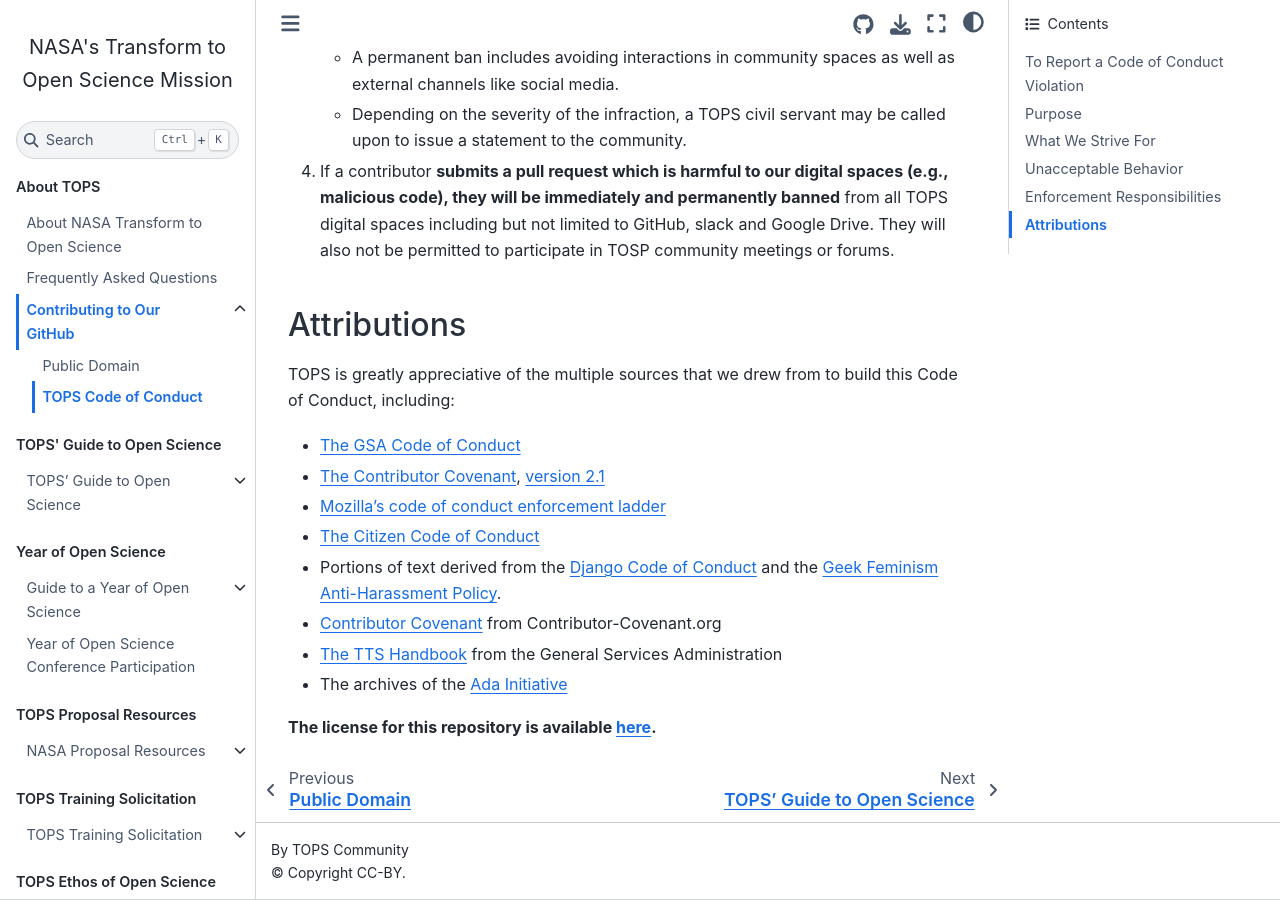
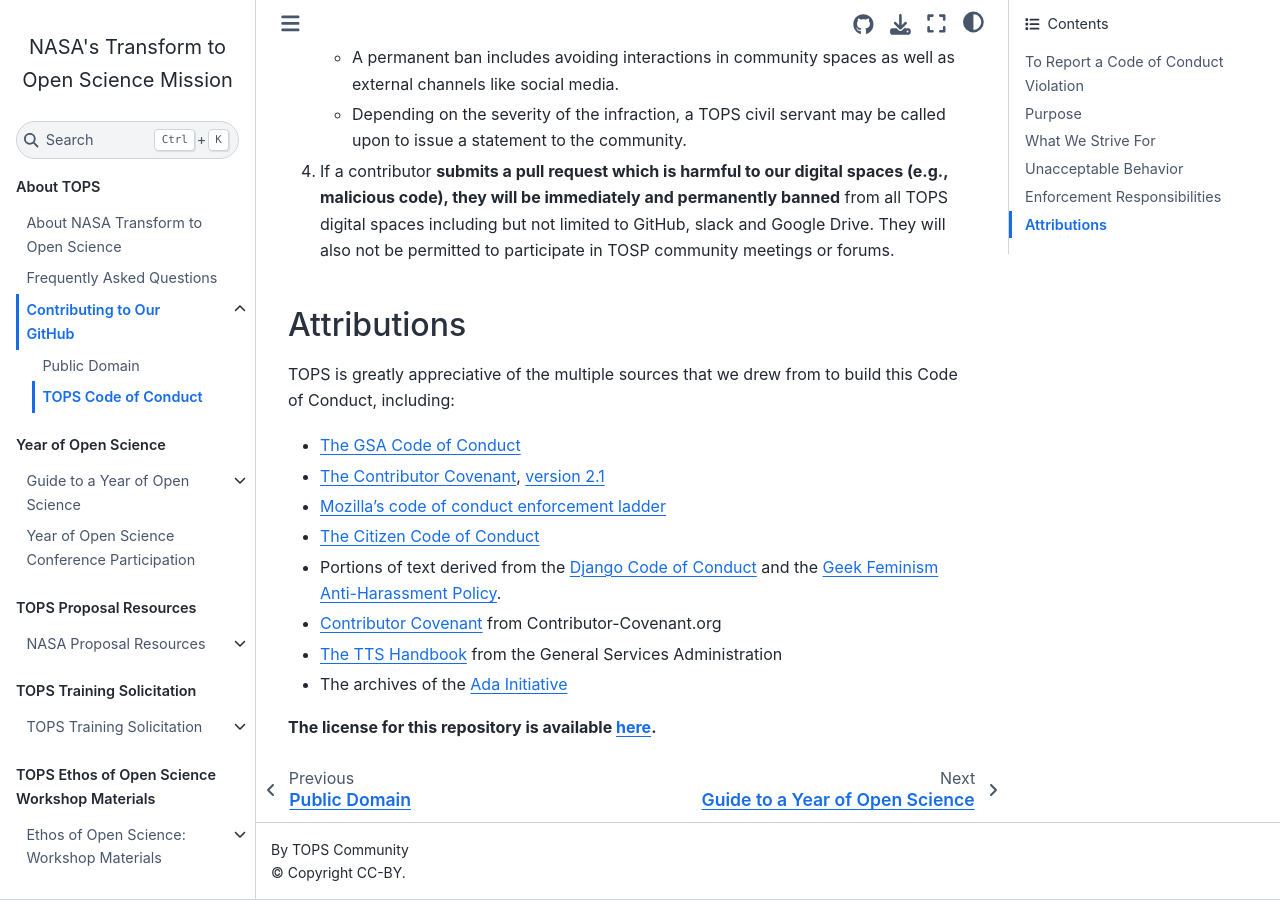
Before and after one commit to nasa/Transform-to-Open-Science-Book, a Jupyter Book: the page built from About/CODE_OF_CONDUCT.md, in a window 1280 px wide and 900 px high, scrolled down 5852 px. Built offline with Jupyter Book 1.0.4 settings and Sphinx 7.4.7 and the Sphinx Book theme 1.1.4, drawn with Linux system fonts in a browser that asks for light colours; some of the changed lines change nothing that is shown.

Commit message:
Update _toc.yml
Remove open science cookbook from toc.yml

```diff
--- a/_toc.yml
+++ b/_toc.yml
@@ -9,17 +9,6 @@
     sections:
     - file: About/LICENSE
     - file: About/CODE_OF_CONDUCT
-- caption: TOPS' Guide to Open Science
-  chapters:
-  - file: Open_Science_Cookbook/readme
-    sections:
-    - file: Open_Science_Cookbook/Your_Open_Science_Journey
-      sections:
-      - file: Open_Science_Cookbook/reading_list
-      - file: Open_Science_Cookbook/code_learning_resources
-      - file: Open_Science_Cookbook/software_citation_checklist
-    - file: Open_Science_Cookbook/Your_Teams_Open_Science_Journey
-    - file: Open_Science_Cookbook/Your_Organizations_Open_Science_Journey
 - caption: Year of Open Science
   chapters:
   - file: Year_of_Open_Science_Guide/readme
```
